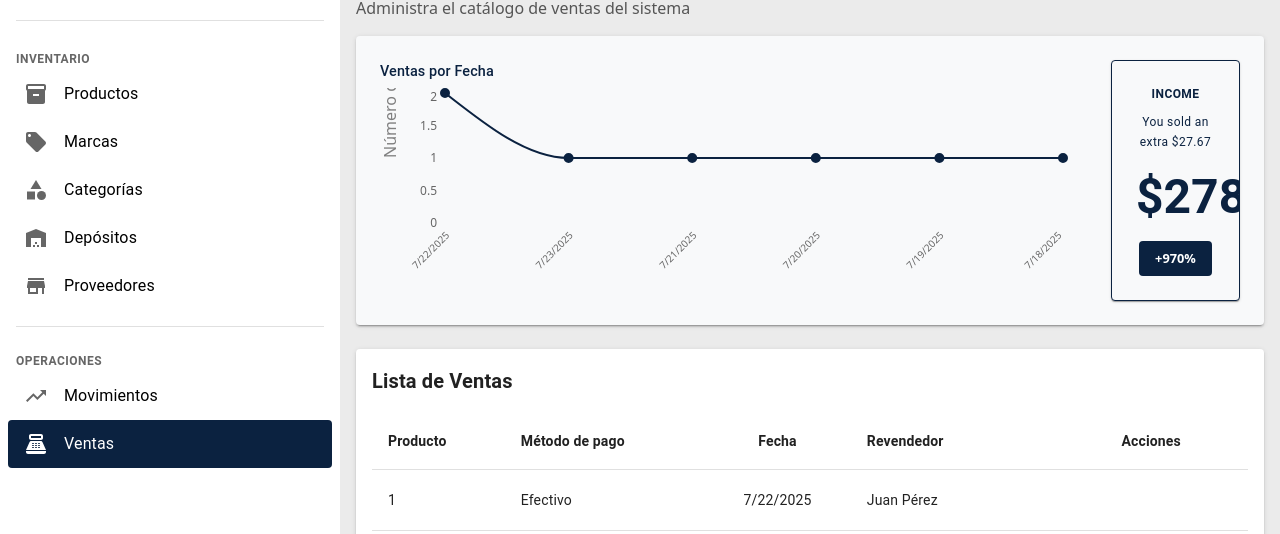
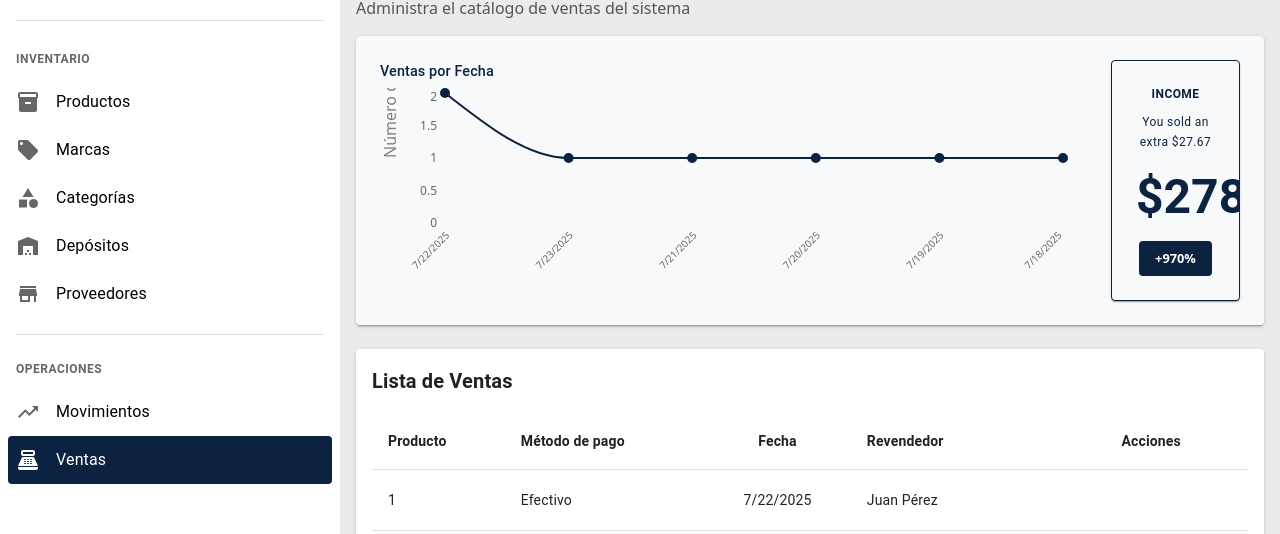
Before and after one commit to Matias-Clavijo/retoJulio2025, a React (Vite) app: page /sales in a window 1280 px wide. Shown: the part 123-657 px from the top of the page. Built offline with nearby package versions, Linux system fonts and the light colour scheme; some icons are missing.

Commit message:
Actualicé Sidebar x2

```diff
--- a/src/components/DataManagementPage.jsx
+++ b/src/components/DataManagementPage.jsx
@@ -21,7 +21,7 @@ import VisibilityIcon from "@mui/icons-material/Visibility";
 import Sidebar from "./Sidebar";
 
 const drawerWidth = 340;
-const mobileDrawerWidth = 280;
+const mobileDrawerWidth = "19.5rem";
 
 const DataManagementPage = ({
                                 title,
--- a/src/components/Sidebar.jsx
+++ b/src/components/Sidebar.jsx
@@ -34,7 +34,7 @@ const Sidebar = ({ onClose }) => {
     const [openInfoUsuario, setOpenInfoUsuario] = useState(false);
     const isMobile = useMediaQuery('(max-width:768px)');
 
-    const drawerWidth = isMobile ? 280 : 340;
+    const drawerWidth = isMobile ? 300 : 340;
 
     const inventoryItems = [
         { text: 'Productos', icon: <Inventory />, path: '/products' },
@@ -70,13 +70,14 @@ const Sidebar = ({ onClose }) => {
             >
                 {title}
             </Typography>
-            <List sx={{ py: 0 }}>
+            <List sx={{ py: 0, mt: "0.5rem"}}>
                 {items.map((item, index) => (
                     <ListItem key={index} disablePadding>
                         <ListItemButton
                             selected={location.pathname === item.path}
                             onClick={() => handleItemClick(item.path)}
                             sx={{
+                                px: 1,
                                 mx: 1,
                                 borderRadius: 1,
                                 '&:hover': {
@@ -96,7 +97,7 @@ const Sidebar = ({ onClose }) => {
                         >
                             <ListItemIcon
                                 sx={{
-                                    minWidth: 40,
+                                    minWidth: "2.5rem",
                                     color: location.pathname === item.path ? 'primary.contrastText' : 'text.secondary'
                                 }}
                             >
@@ -118,7 +119,8 @@ const Sidebar = ({ onClose }) => {
                 backgroundColor: '#fff',
                 display: 'flex',
                 flexDirection: 'column',
-                overflowX: 'hidden'
+                overflowX: 'hidden',
+                overflowY: isMobile ? 'auto' : 'hidden'
             }}
         >
             <Divider variant="middle" />
@@ -141,8 +143,8 @@ const Sidebar = ({ onClose }) => {
                     src={logo}
                     alt="Brava Store Logo"
                     style={{
-                        width: isMobile ? 190 : 210,
-                        height: isMobile ? 120 : 110,
+                        width: isMobile ? 170 : 210,
+                        height: isMobile ? 90 : 110,
                         objectFit: 'cover',
                         objectPosition: 'center'
                     }}
@@ -152,7 +154,7 @@ const Sidebar = ({ onClose }) => {
             <Divider variant="middle" />
 
             {/* Menu principal */}
-            <Box sx={{ flex: 1, pt: isMobile ? 1 : 2, pb: 1, overflowY: isMobile ? 'auto' : 'visible', overflowX: 'hidden' }}>
+            <Box sx={{ flex: 1, pt: isMobile ? 1 : 2, pb: 1 }}>
                 <Box sx={{ mb: 0, mt: 1 }}>
                     {renderMenuSection('Inventario', inventoryItems)}
                 </Box>
```
